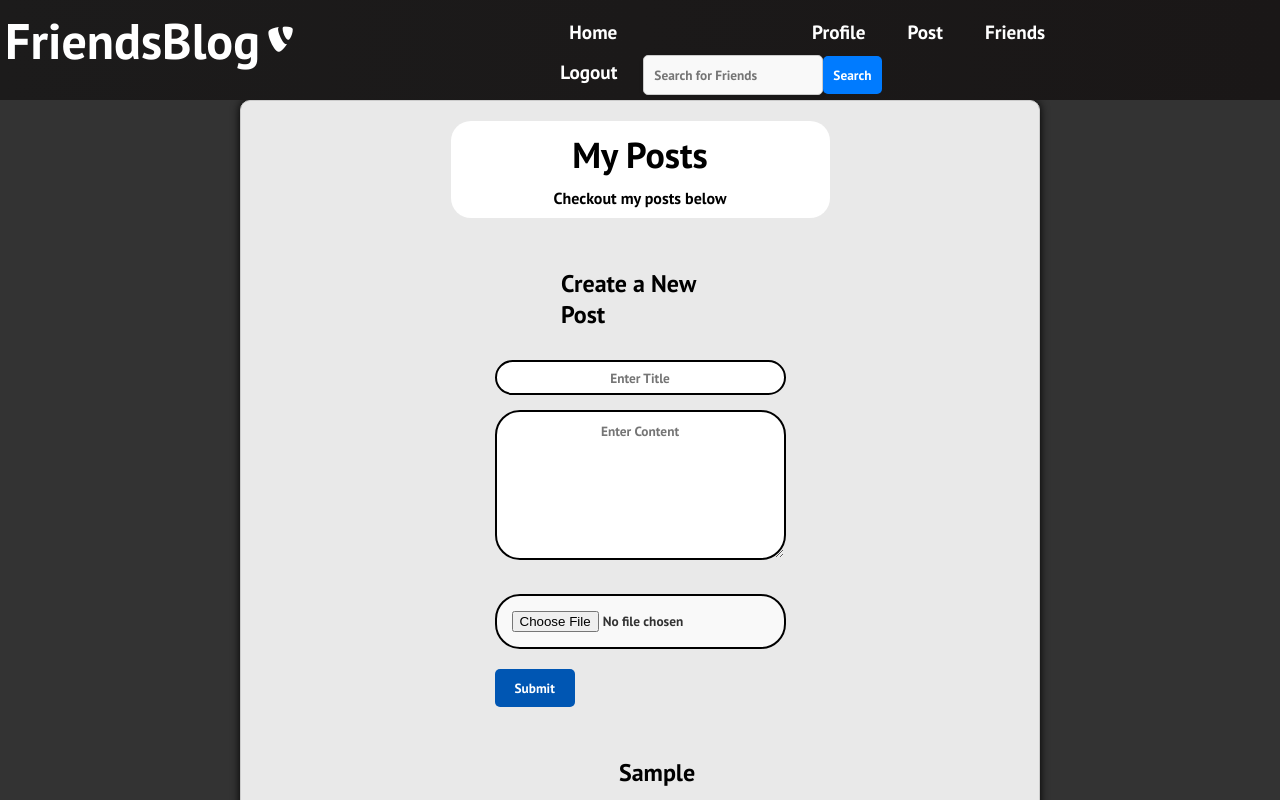
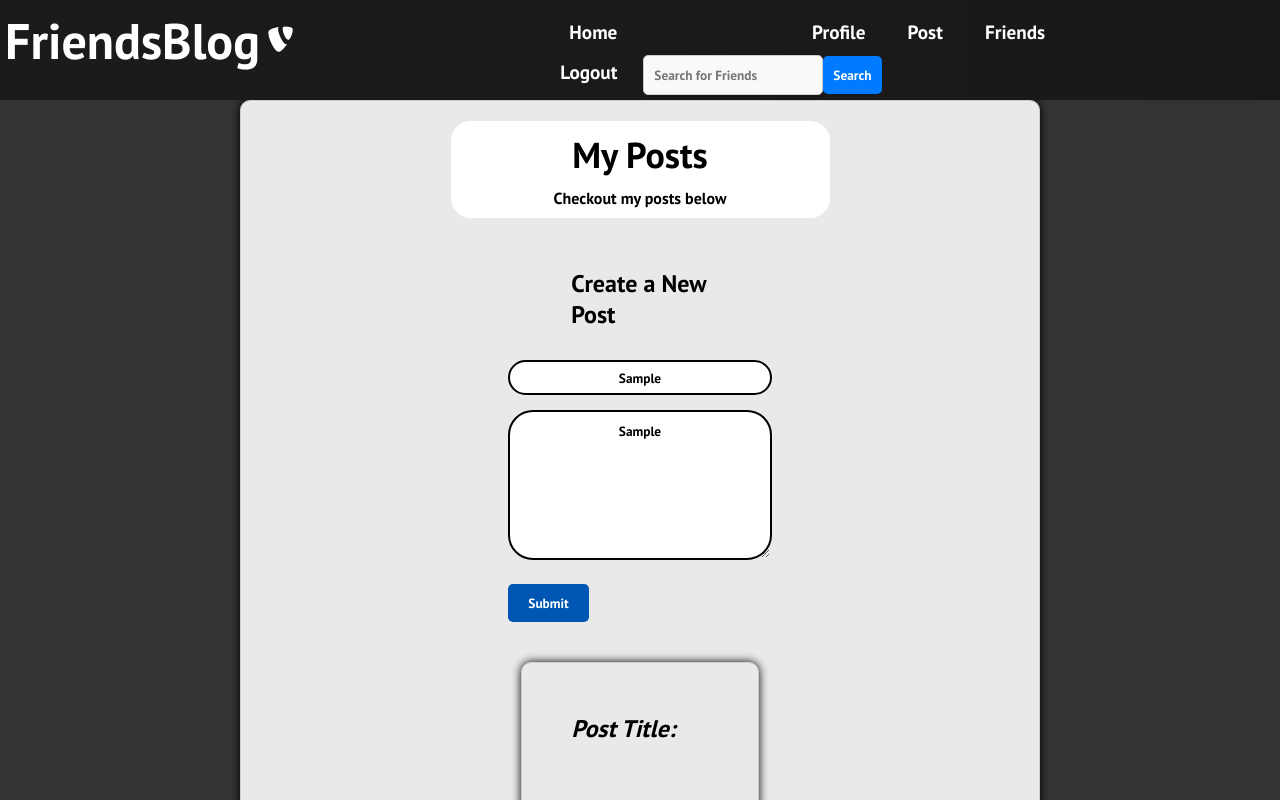
Before and after one commit to PaulRusz/FriendsBlog, a React (Vite) app in the folder client/: page /post in a window 1280 px wide. Both pictures are taken after typing "Sample", "Sample" into the empty fields and a click on the button "Submit". Shown: the top 800 px of the page. Built offline with nearby package versions, Linux system fonts and the light colour scheme.

Commit message:
added login code to fix error, fixed post.jsx to display post in containers on post page with css styling

```diff
--- a/client/src/pages/Post.jsx
+++ b/client/src/pages/Post.jsx
@@ -1,12 +1,10 @@
+import React, { useState } from "react";
 import "../styles/Post.css";
-import { useState } from "react";
 
 function NewPost() {
-  const [posts, setPosts] = useState([]);
   const [newPostTitle, setNewPostTitle] = useState("");
   const [newPostContent, setNewPostContent] = useState("");
-  const [selectedImage, setSelectedImage] = useState(null);
-  const [previewImage, setPreviewImage] = useState(null);
+  const [showNewPost, setShowNewPost] = useState(false);
 
   const handleTitleChange = (e) => {
     setNewPostTitle(e.target.value);
@@ -16,36 +14,9 @@ function NewPost() {
     setNewPostContent(e.target.value);
   };
 
-  const handleImageChange = (e) => {
-    const file = e.target.files[0];
-    setSelectedImage(file);
-    // Display image preview
-    const reader = new FileReader();
-    reader.onload = (event) => {
-      const imagePreview = event.target.result;
-      setPreviewImage(imagePreview);
-    };
-    reader.readAsDataURL(file);
-  };
-
   const handleSubmit = (e) => {
     e.preventDefault();
-
-    // Create a new post object
-    const newPost = {
-      id: posts.length + 1,
-      title: newPostTitle,
-      content: newPostContent,
-      image: selectedImage,
-    };
-
-    // Update the posts state with the new post
-    setPosts([...posts, newPost]);
-
-    // Clear the input fields after submission
-    setNewPostTitle("");
-    setNewPostContent("");
-    setSelectedImage(null);
+    setShowNewPost(true);
   };
 
   return (
@@ -73,35 +44,20 @@ function NewPost() {
             onChange={handleContentChange}
           ></textarea>
 
-          <div className="imageUploadContainer">
-            <input
-              className="imageUpload"
-              type="file"
-              accept="image/*"
-              onChange={handleImageChange}
-            />
-            {previewImage && (
-              <img className="imagePreview" src={previewImage} alt="Preview" />
-            )}
-          </div>
-
-          <div></div>
-
           <button className="submit" type="submit">
             Submit
           </button>
         </form>
       </div>
 
-      {posts.map((post) => (
-        <div key={post.id} className="post">
-          <h2>{post.title}</h2>
-          <p>{post.content}</p>
-          {post.image && (
-            <img src={URL.createObjectURL(post.image)} alt="Uploaded" />
-          )}
+      {showNewPost && (
+        <div className="newPost">
+          <h2>Post Title:</h2>
+          <h3>{newPostTitle}</h3>
+          <h2>Post Content:</h2>
+          <p>{newPostContent}</p>
         </div>
-      ))}
+      )}
     </div>
   );
 }
--- a/client/src/styles/Post.css
+++ b/client/src/styles/Post.css
@@ -1,6 +1,6 @@
 .postContainer {
   max-width: 800px;
-  max-height: 800px;
+  max-height: fit-content;
   margin: 0 auto;
   padding: 20px;
   display: flex;
@@ -62,7 +62,7 @@ div {
   text-align: center;
   border-radius: 25px;
   padding: 10px;
-  color: whitesmoke;
+  color: black;
   border: 2px solid black;
 }
 
@@ -101,3 +101,35 @@ div {
   max-height: 200px; /* Set the maximum height as needed */
   margin-top: 10px; /* Add margin for spacing */
 }
+
+.newPost {
+  max-width: 800px;
+  margin: 20px auto;
+  padding: 20px;
+  background-color: #e9e9e9;
+  border: 1px solid #ccc;
+  border-radius: 10px;
+  box-shadow: 0 0 10px rgba(0, 0, 0);
+}
+
+.newPost h2 {
+  color: black;
+  max-width: 100%;
+  margin: 0 auto;
+  padding: 30px;
+  font-style: italic;
+}
+
+.newPost h3 {
+  color: black;
+  max-width: 100%;
+  margin: 0 auto;
+  padding: 30px;
+  font-size: 35px;
+  text-decoration: underline;
+}
+
+.newPost p {
+  color: black;
+  margin-bottom: 20px;
+}
--- a/client/src/utils/mutations.js
+++ b/client/src/utils/mutations.js
@@ -14,7 +14,7 @@ export const LOGIN_USER = gql`
 
 export const ADD_USER = gql`
     mutation addUser($firstName: String!, $lastName: String!, $username: String!, $email: String!, $password: String!,$avatar:String!) {
-        addUser(firstName: $firstName, lastName: $lastName, username: $username, email: $email, password: $password,avatar: $avatar) {
+        addUser(firstName: $firstName, lastName: $lastName, username: $username, email: $email, password: $password, avatar: $avatar) {
             token
             user {
                 _id
@@ -23,3 +23,22 @@ export const ADD_USER = gql`
         }
     }
 `;
+
+
+export const ADD_POST = gql`
+mutation addPost($postTitle: String!, $postText: String!, $postTag: String!, $username: String!) {
+    addPost(postTitle: $postTitle, postText: $postText, postTag: $postTag, username: $username) {
+        _id
+        postTitle
+        postText
+        postTag
+        username
+        createdAt
+        comments {
+            _id
+            commentText
+            createdAt
+            username
+            }
+    }
+}`
```
